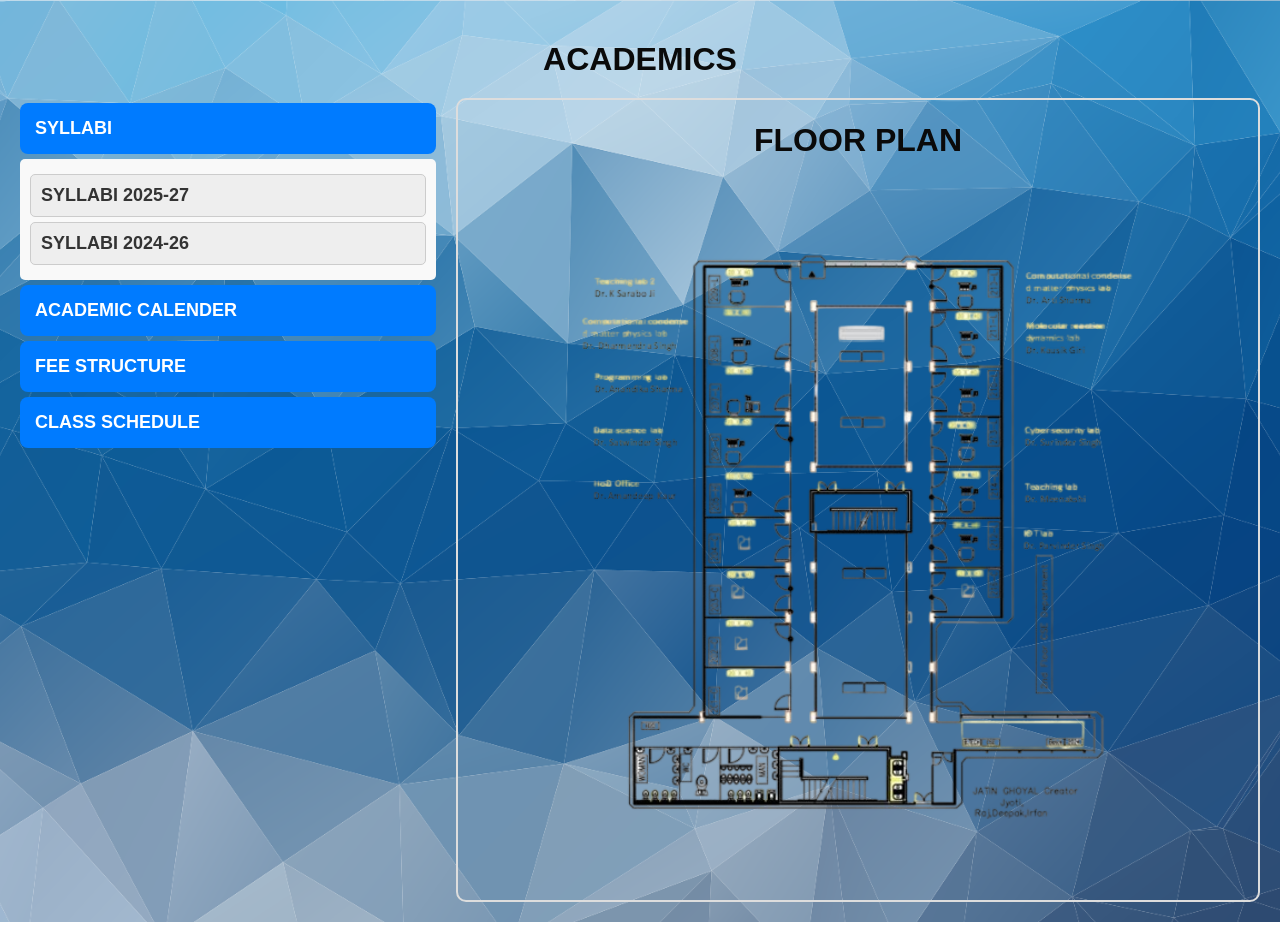
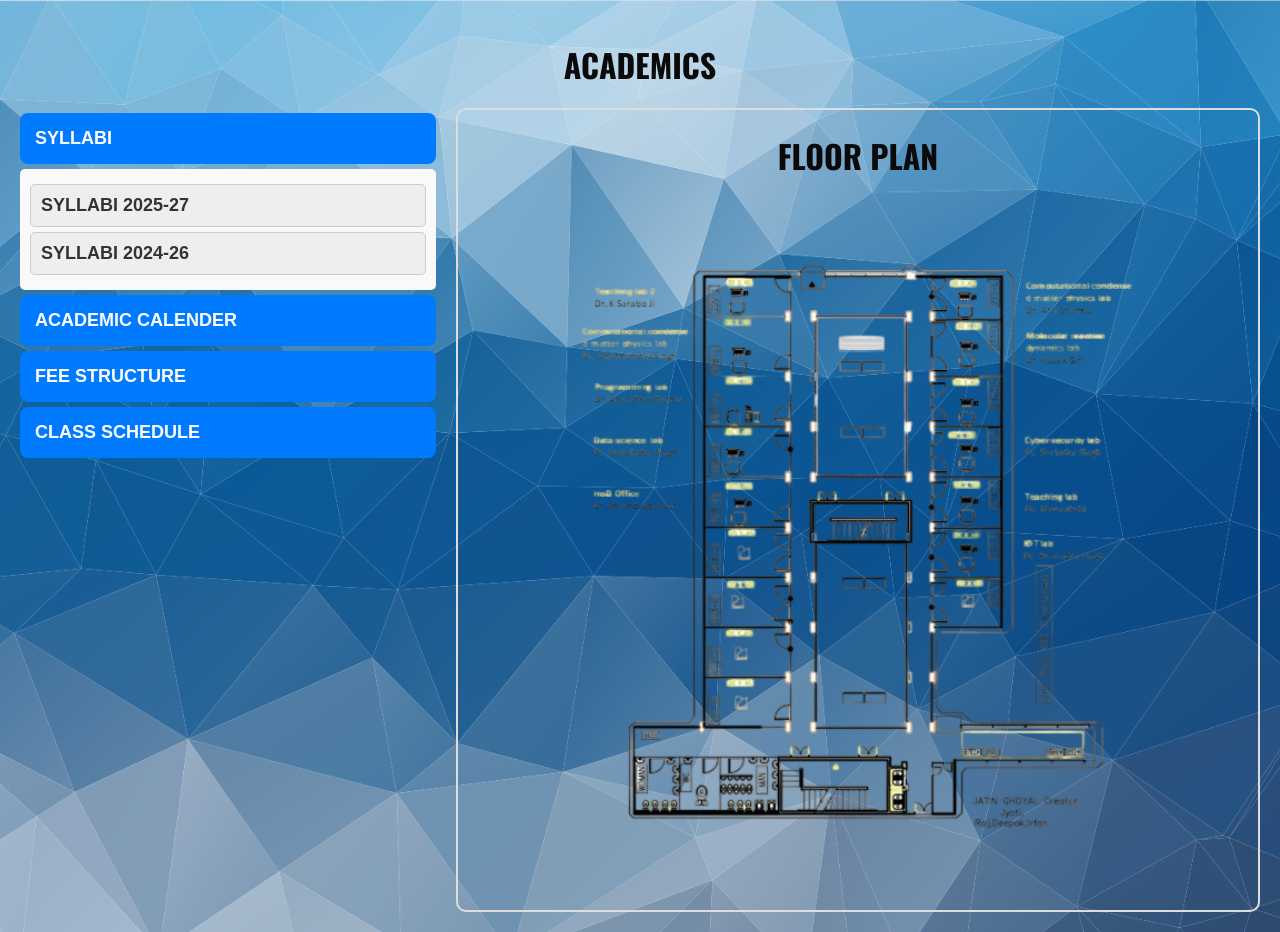
Before and after one commit to thecudersway/CST_website, a plain HTML site: page academic.html in a window 1280 px wide. Drawn offline with nearby package versions, Linux system fonts and the light colour scheme.

Commit message:
Update acad.css

```diff
--- a/acad.css
+++ b/acad.css
@@ -14,6 +14,7 @@ body {
       margin-bottom: 20px;
       color: #0a0a0a;
       font-size: 2rem;
+      font-family: "Oswald", sans-serif;
     }
 
     .container {
@@ -117,6 +118,7 @@ body {
       background-position: center;
       border: 2px solid #ddd;
       border-radius: 10px;
+      font-family: "Oswald", sans-serif;
     }
 
     .floor_text {
```
